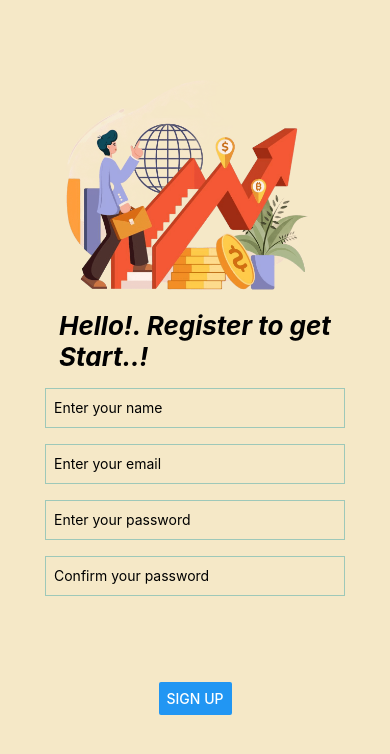
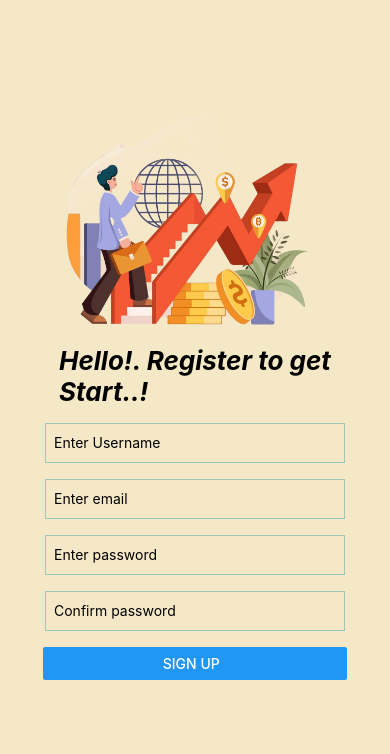
Before and after one commit to dumiya123/SDGP_Group_41_Boolean_Autocrats, a React Native app in the folder front-end/: screen / in a window 390 px wide. Shown: the top 754 px of the page. Built offline with nearby package versions, Linux system fonts and the light colour scheme.

Commit message:
Update placeholder text in sign-up form. (Dumindu Gamage.)

```diff
--- a/front-end/pages/sign-up-page/signUp.js
+++ b/front-end/pages/sign-up-page/signUp.js
@@ -34,35 +34,35 @@ const SignupScreen = () => {
       {/* Text Input for entering Name */}
       <TextInput
         style={styles.input}
-        placeholder="Enter your name"
+        placeholder="Enter Username"
         onChangeText={(text) => setName(text)}
       />
 
       {/* Text Input for entering Email */}
       <TextInput
         style={styles.input}
-        placeholder="Enter your email"
+        placeholder="Enter email"
         onChangeText={(text) => setEmail(text)}
       />
 
       {/* Text Input for entering Password */}
       <TextInput
         style={styles.input}
-        placeholder="Enter your password"
+        placeholder="Enter password"
         secureTextEntry
         onChangeText={(text) => setPassword(text)}
       />
 
       <TextInput
         style={styles.input}
-        placeholder="Confirm your password"
+        placeholder="Confirm password"
         secureTextEntry
         onChangeText={(text) => setPassword(text)}
       />
 
-      <Spacer size={100} />
+      {/* <Spacer size={100} /> */}
 
-      <Button title="Sign Up" onPress={handleSignup} />
+      <Button title="                              Sign Up                                " onPress={handleSignup} />
       <Spacer size={20} />
 
       {/* Uncomment the following lines if you want to include Google and Facebook sign-in buttons */}
```
